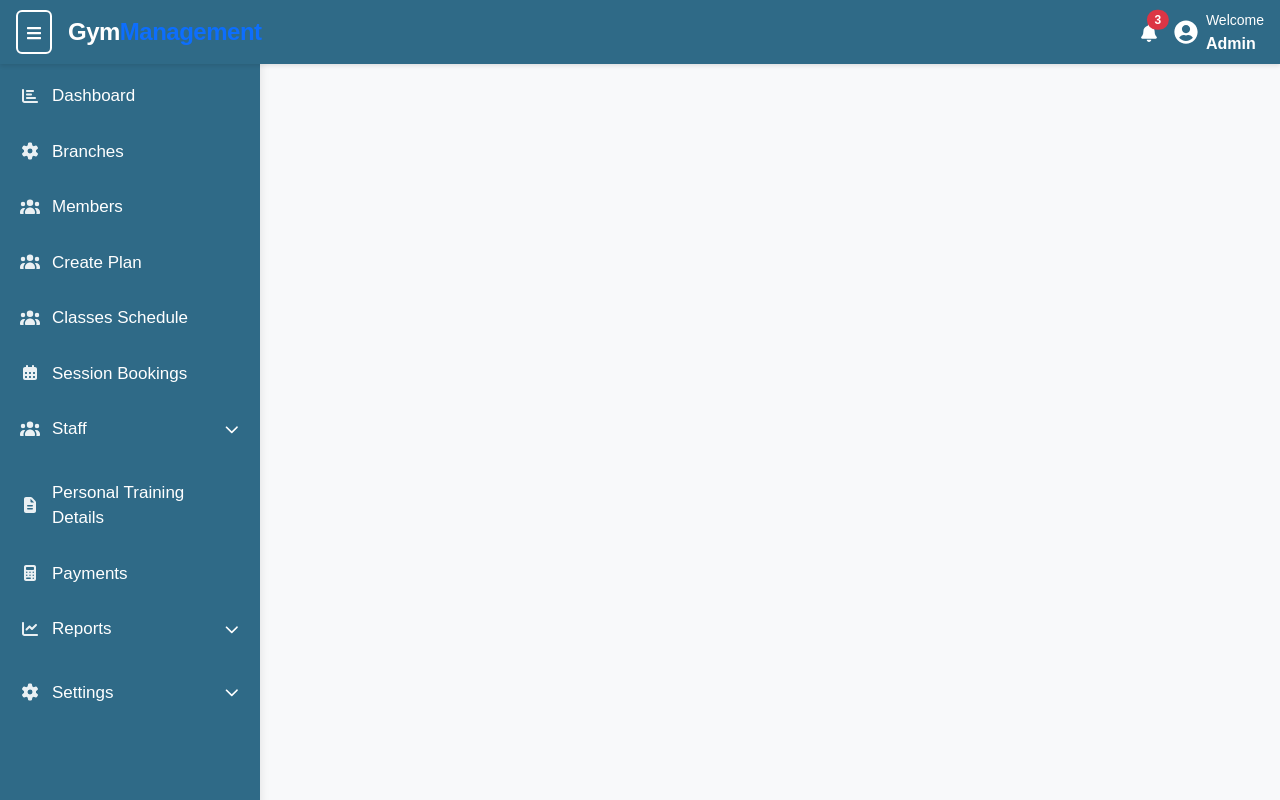
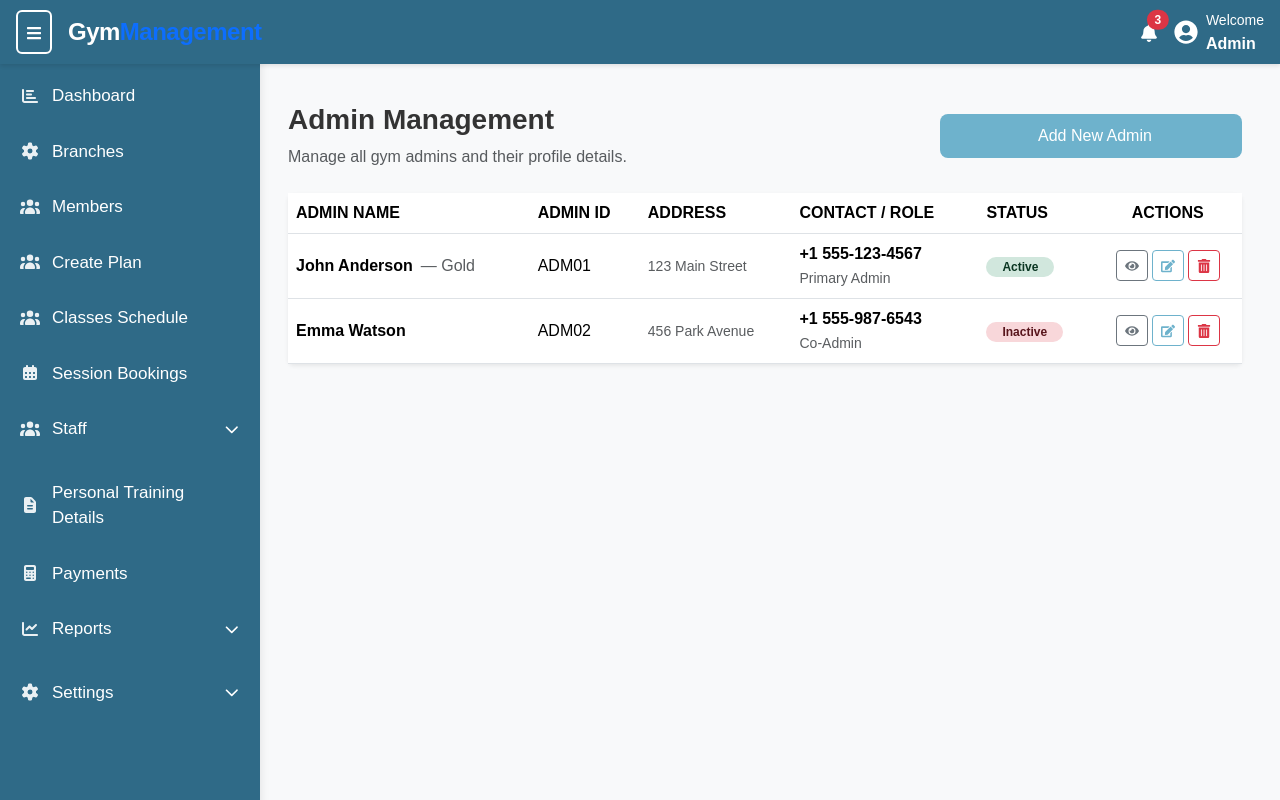
Before and after one commit to shrikantsullere/gym-frontend, a React (Vite) app: page /superadmin/Admin in a window 1280 px wide. Built offline with nearby package versions, Linux system fonts and the light colour scheme.

Commit message:
prashant

```diff
--- a/src/App.jsx
+++ b/src/App.jsx
@@ -87,6 +87,10 @@ import Staff from "./Dashboard/SuperAdmin/People/Staff";
 import Members from "./Dashboard/SuperAdmin/People/Members";
 import Invoices from "./Dashboard/SuperAdmin/Payments/Invoices";
 import Payments from "./Dashboard/SuperAdmin/Payments/Payments";
+// import Request from "./Dashboard/SuperAdmin/Request";
+import Request from "./Dashboard/SuperAdmin/Requestplan";
+
+
 
 
 
@@ -176,7 +180,7 @@ function App() {
 
 
                 <Route path="/superadmin/dashboard" element={<DashboardHomePage />} />
-                <Route path="/superadmin/Owner" element={<SuperAdminOwner />} />
+                <Route path="/superadmin/Admin" element={<SuperAdminOwner />} />
 
                 <Route path="/superadmin/Plans&Pricing" element={<Plans />} />
                 <Route path="/superadmin/marketing" element={<Marketing />} />
@@ -196,6 +200,7 @@ function App() {
                 <Route path="superadmin/payments" element={<Payments />} />
                 {/* <Route path="superadmin/setting" element={<Setting />} /> */}
                 <Route path="/superadmin/setting" element={<Setting />} />
+                <Route path="/superadmin/request-plan" element={<Request />} />
 
 
 
--- /dev/null
+++ b/src/Dashboard/SuperAdmin/Requestplan.jsx
@@ -0,0 +1,262 @@
+import React, { useState } from "react";
+import { FaCheck, FaTimes } from "react-icons/fa";
+
+const RequestedPlans = () => {
+  const [rows, setRows] = useState([
+    {
+      admin: "kiaaa teach",
+      email: "pankit1205@gmail.com",
+      plan: "Gold",
+      billing: "Yearly",
+      date: "2025-11-29",
+      status: "Pending",
+    },
+    {
+      admin: "Kiaan",
+      email: "Kiaan@gmail.com",
+      plan: "Gold",
+      billing: "Yearly",
+      date: "2025-11-20",
+      status: "Pending",
+    },
+    {
+      admin: "ram",
+      email: "ram@gmail.com",
+      plan: "Basic",
+      billing: "Yearly",
+      date: "2025-11-11",
+      status: "Pending",
+    },
+    {
+      admin: "ABC Technologies Pvt Ltd",
+      email: "contact@abctech.com",
+      plan: "Basic",
+      billing: "Monthly",
+      date: "2025-11-21",
+      status: "Pending",
+    },
+  ]);
+
+  const updateStatus = (index, newStatus) => {
+    const updated = [...rows];
+    updated[index].status = newStatus;
+    setRows(updated);
+  };
+
+  const styles = {
+    container: {
+      padding: "30px",
+      background: "#f7f8fa",
+      fontFamily: "Inter, sans-serif",
+    },
+
+    titleBox: {
+      display: "flex",
+      alignItems: "center",
+      gap: "12px",
+      marginBottom: "20px",
+    },
+
+    titleCircle: {
+      width: "40px",
+      height: "40px",
+      borderRadius: "50%",
+      background: "#1e1e1e",
+      display: "flex",
+      justifyContent: "center",
+      alignItems: "center",
+      color: "white",
+      fontSize: "18px",
+      fontWeight: 600,
+    },
+
+    title: {
+      fontSize: "24px",
+      fontWeight: 600,
+    },
+
+    tableBox: {
+      background: "white",
+      padding: "20px",
+      borderRadius: "18px",
+      boxShadow: "0 4px 15px rgba(0,0,0,0.08)",
+    },
+
+    headerRow: {
+      display: "grid",
+      gridTemplateColumns: "1.4fr 1.6fr 1fr 1fr 1fr 1fr 1fr",
+      padding: "16px 10px",
+      fontWeight: 600,
+      borderBottom: "2px solid #eee",
+      color: "#333",
+      fontSize: "15px",
+    },
+
+    row: {
+      display: "grid",
+      gridTemplateColumns: "1.4fr 1.6fr 1fr 1fr 1fr 1fr 1fr",
+      padding: "16px 10px",
+      fontSize: "14px",
+      alignItems: "center",
+      borderBottom: "1px solid #f1f1f1",
+      transition: "0.25s",
+      cursor: "pointer",
+    },
+
+    rowHover: {
+      background: "#f5faff",
+      boxShadow: "0 2px 8px rgba(0,0,0,0.08)",
+      transform: "scale(1.002)",
+    },
+
+    pill: {
+      padding: "7px 14px",
+      borderRadius: "20px",
+      fontWeight: 600,
+      fontSize: "13px",
+    },
+
+    gold: { background: "#ffd200", color: "#111" },
+    basic: { background: "#b6e6ef", color: "#083d44" },
+
+    statusBase: {
+      padding: "7px 14px",
+      borderRadius: "20px",
+      fontWeight: 600,
+      fontSize: "13px",
+      textAlign: "center",
+    },
+
+    pending: { background: "#ffe9b3", color: "#8a5d00" },
+    approved: { background: "#2ecc71", color: "white" },
+    rejected: { background: "#ff6e6e", color: "white" },
+
+    actions: {
+      display: "flex",
+      gap: "10px",
+    },
+
+    button: {
+      padding: "8px 16px",
+      borderRadius: "20px",
+      fontSize: "13px",
+      cursor: "pointer",
+      border: "none",
+      display: "flex",
+      alignItems: "center",
+      gap: "6px",
+      transition: "0.25s",
+      fontWeight: 600,
+    },
+
+    approveBtn: {
+      background: "#28c76f",
+      color: "white",
+    },
+
+    rejectBtn: {
+      background: "#ff4d4d",
+      color: "white",
+    },
+
+    btnHover: {
+      transform: "translateY(-2px)",
+      boxShadow: "0 4px 8px rgba(0,0,0,0.2)",
+    },
+  };
+
+  // TRACK WHICH ROW IS HOVERED
+  const [hoverIndex, setHoverIndex] = useState(null);
+
+  return (
+    <div style={styles.container}>
+      {/* HEADER WITH BLACK CIRCLE */}
+      <div style={styles.titleBox}>
+        <div style={styles.titleCircle}>📘</div>
+        <h2 style={styles.title}>Requested Plans</h2>
+      </div>
+
+      <div style={styles.tableBox}>
+        <div style={styles.headerRow}>
+          <span>Admin</span>
+          <span>Email</span>
+          <span>Plan</span>
+          <span>Billing</span>
+          <span>Date</span>
+          <span>Status</span>
+          <span>Actions</span>
+        </div>
+
+        {rows.map((item, index) => (
+          <div
+            key={index}
+            style={{
+              ...styles.row,
+              ...(hoverIndex === index ? styles.rowHover : {}),
+            }}
+            onMouseEnter={() => setHoverIndex(index)}
+            onMouseLeave={() => setHoverIndex(null)}
+          >
+            <span>{item.admin}</span>
+            <span>{item.email}</span>
+
+            <span>
+              <span
+                style={{
+                  ...styles.pill,
+                  ...(item.plan === "Gold" ? styles.gold : styles.basic),
+                }}
+              >
+                {item.plan}
+              </span>
+            </span>
+
+            <span>{item.billing}</span>
+            <span>{item.date}</span>
+
+            <span>
+              <span
+                style={{
+                  ...styles.statusBase,
+                  ...(item.status === "Pending"
+                    ? styles.pending
+                    : item.status === "Approved"
+                    ? styles.approved
+                    : styles.rejected),
+                }}
+              >
+                {item.status}
+              </span>
+            </span>
+
+            <span style={styles.actions}>
+              <button
+                style={{
+                  ...styles.button,
+                  ...styles.approveBtn,
+                  ...(hoverIndex === index ? styles.btnHover : {}),
+                }}
+                onClick={() => updateStatus(index, "Approved")}
+              >
+                <FaCheck /> Approve
+              </button>
+
+              <button
+                style={{
+                  ...styles.button,
+                  ...styles.rejectBtn,
+                  ...(hoverIndex === index ? styles.btnHover : {}),
+                }}
+                onClick={() => updateStatus(index, "Rejected")}
+              >
+                <FaTimes /> Reject
+              </button>
+            </span>
+          </div>
+        ))}
+      </div>
+    </div>
+  );
+};
+
+export default RequestedPlans;
--- a/src/Dashboard/SuperAdmin/SuperAdminOwner.jsx
+++ b/src/Dashboard/SuperAdmin/SuperAdminOwner.jsx
@@ -1,51 +1,51 @@
 import React, { useState, useEffect } from 'react';
 import { FaEye, FaEdit, FaTrashAlt } from 'react-icons/fa';
 
-const SuperAdminOwner = () => {
+const SuperAdminAdmin = () => {
   const [isModalOpen, setIsModalOpen] = useState(false);
   const [isDeleteModalOpen, setIsDeleteModalOpen] = useState(false);
   const [modalType, setModalType] = useState('add');
-  const [selectedOwner, setSelectedOwner] = useState(null);
+  const [selectedAdmin, setSelectedAdmin] = useState(null);
 
   const handleAddNew = () => {
     setModalType('add');
-    setSelectedOwner(null);
+    setSelectedAdmin(null);
     setIsModalOpen(true);
   };
 
-  const handleView = (owner) => {
+  const handleView = (admin) => {
     setModalType('view');
-    setSelectedOwner(owner);
+    setSelectedAdmin(admin);
     setIsModalOpen(true);
   };
 
-  const handleEdit = (owner) => {
+  const handleEdit = (admin) => {
     setModalType('edit');
-    setSelectedOwner(owner);
+    setSelectedAdmin(admin);
     setIsModalOpen(true);
   };
 
-  const handleDeleteClick = (owner) => {
-    setSelectedOwner(owner);
+  const handleDeleteClick = (admin) => {
+    setSelectedAdmin(admin);
     setIsDeleteModalOpen(true);
   };
 
   const confirmDelete = () => {
-    if (selectedOwner) {
-      alert(`Owner "${selectedOwner.name}" has been deleted.`);
+    if (selectedAdmin) {
+      alert(`Admin "${selectedAdmin.name}" has been deleted.`);
     }
     setIsDeleteModalOpen(false);
-    setSelectedOwner(null);
+    setSelectedAdmin(null);
   };
 
   const closeModal = () => {
     setIsModalOpen(false);
-    setSelectedOwner(null);
+    setSelectedAdmin(null);
   };
 
   const closeDeleteModal = () => {
     setIsDeleteModalOpen(false);
-    setSelectedOwner(null);
+    setSelectedAdmin(null);
   };
 
   useEffect(() => {
@@ -53,15 +53,15 @@ const SuperAdminOwner = () => {
     return () => { document.body.style.overflow = 'unset'; };
   }, [isModalOpen, isDeleteModalOpen]);
 
-  const owners = [
+  const admins = [
     {
       id: 1,
       name: "John Anderson",
-      ownerId: "OWN01",
+      adminId: "ADM01",
       address: "123 Main Street",
-      role: "Primary Owner",
+      role: "Primary Admin",
       phone: "+1 555-123-4567",
-      email: "john@owner.com",
+      email: "john@admin.com",
       status: "Active",
       username: "john_admin",
       plans: [
@@ -71,13 +71,13 @@ const SuperAdminOwner = () => {
     {
       id: 2,
       name: "Emma Watson",
-      ownerId: "OWN02",
+      adminId: "ADM02",
       address: "456 Park Avenue",
-      role: "Co-Owner",
+      role: "Co-Admin",
       phone: "+1 555-987-6543",
-      email: "emma@owner.com",
+      email: "emma@admin.com",
       status: "Inactive",
-      username: "emma_owner",
+      username: "emma_admin",
       plans: []
     }
   ];
@@ -96,10 +96,10 @@ const SuperAdminOwner = () => {
 
   const getModalTitle = () => {
     switch (modalType) {
-      case 'add': return 'Add New Owner';
-      case 'edit': return 'Edit Owner';
-      case 'view': return 'Owner Details';
-      default: return 'Owner Management';
+      case 'add': return 'Add New Admin';
+      case 'edit': return 'Edit Admin';
+      case 'view': return 'Admin Details';
+      default: return 'Admin Management';
     }
   };
 
@@ -108,8 +108,8 @@ const SuperAdminOwner = () => {
 
       <div className="row mb-4 align-items-center">
         <div className="col-12 col-lg-8 mb-3 mb-lg-0">
-          <h2 className="fw-bold h3 h2-md">Owner Management</h2>
-          <p className="text-muted mb-0">Manage all gym owners and their profile details.</p>
+          <h2 className="fw-bold h3 h2-md">Admin Management</h2>
+          <p className="text-muted mb-0">Manage all gym admins and their profile details.</p>
         </div>
         <div className="col-12 col-lg-4 text-lg-end">
           <button
@@ -117,7 +117,7 @@ const SuperAdminOwner = () => {
             style={{ backgroundColor: '#6EB2CC', color: 'white', border: 'none', borderRadius: '8px', padding: '10px 20px', fontSize: '1rem', fontWeight: '500' }}
             onClick={handleAddNew}
           >
-            <i className="fas fa-plus me-2"></i> Add New Owner
+            <i className="fas fa-plus me-2"></i> Add New Admin
           </button>
         </div>
       </div>
@@ -127,8 +127,8 @@ const SuperAdminOwner = () => {
           <table className="table table-hover align-middle mb-0">
             <thead className="bg-light">
               <tr>
-                <th>OWNER NAME</th>
-                <th>OWNER ID</th>
+                <th>ADMIN NAME</th>
+                <th>ADMIN ID</th>
                 <th>ADDRESS</th>
                 <th>CONTACT / ROLE</th>
                 <th>STATUS</th>
@@ -136,31 +136,37 @@ const SuperAdminOwner = () => {
               </tr>
             </thead>
             <tbody>
-              {owners.map((owner) => (
-                <tr key={owner.id} className="hover-row" style={{ cursor: 'pointer' }}>
+              {admins.map((admin) => (
+                <tr key={admin.id} className="hover-row" style={{ cursor: 'pointer' }}>
 
-                  <td onClick={() => handleView(owner)}><strong>{owner.name}</strong></td>
-                  <td onClick={() => handleView(owner)}>{owner.ownerId}</td>
-                  <td onClick={() => handleView(owner)}><small className="text-muted">{owner.address}</small></td>
-
-                  <td onClick={() => handleView(owner)}>
-                    <div><strong>{owner.phone}</strong></div>
-                    <small className="text-muted">{owner.role}</small>
+                  <td onClick={() => handleView(admin)}>
+                    <strong>{admin.name}</strong>
+                    {admin.plans?.[0]?.planName && (
+                      <span className="text-muted ms-2">— {admin.plans[0].planName}</span>
+                    )}
                   </td>
 
-                  <td onClick={() => handleView(owner)}>{getStatusBadge(owner.status)}</td>
+                  <td onClick={() => handleView(admin)}>{admin.adminId}</td>
+                  <td onClick={() => handleView(admin)}><small className="text-muted">{admin.address}</small></td>
+
+                  <td onClick={() => handleView(admin)}>
+                    <div><strong>{admin.phone}</strong></div>
+                    <small className="text-muted">{admin.role}</small>
+                  </td>
+
+                  <td onClick={() => handleView(admin)}>{getStatusBadge(admin.status)}</td>
 
                   <td className="text-center">
                     <div className="d-flex justify-content-center gap-1">
-                      <button className="btn btn-sm btn-outline-secondary" onClick={(e) => { e.stopPropagation(); handleView(owner); }}>
+                      <button className="btn btn-sm btn-outline-secondary" onClick={(e) => { e.stopPropagation(); handleView(admin); }}>
                         <FaEye size={14} />
                       </button>
 
-                      <button className="btn btn-sm btn-outline-primary" onClick={(e) => { e.stopPropagation(); handleEdit(owner); }}>
+                      <button className="btn btn-sm btn-outline-primary" onClick={(e) => { e.stopPropagation(); handleEdit(admin); }}>
                         <FaEdit size={14} />
                       </button>
 
-                      <button className="btn btn-sm btn-outline-danger" onClick={(e) => { e.stopPropagation(); handleDeleteClick(owner); }}>
+                      <button className="btn btn-sm btn-outline-danger" onClick={(e) => { e.stopPropagation(); handleDeleteClick(admin); }}>
                         <FaTrashAlt size={14} />
                       </button>
                     </div>
@@ -184,12 +190,12 @@ const SuperAdminOwner = () => {
               </div>
 
               <div className="modal-body p-4">
-                <OwnerForm
+                <AdminForm
                   mode={modalType}
-                  owner={selectedOwner}
+                  admin={selectedAdmin}
                   onCancel={closeModal}
                   onSubmit={(payload) => {
-                    alert(`${modalType === 'add' ? 'New owner added' : 'Owner updated'} successfully!`);
+                    alert(`${modalType === 'add' ? 'New admin added' : 'Admin updated'} successfully!`);
                     closeModal();
                   }}
                 />
@@ -213,7 +219,7 @@ const SuperAdminOwner = () => {
               <div className="modal-body text-center py-4">
                 <h5>Are you sure?</h5>
                 <p className="text-muted">
-                  This will permanently delete <strong>{selectedOwner?.name}</strong>.
+                  This will permanently delete <strong>{selectedAdmin?.name}</strong>.
                 </p>
               </div>
 
@@ -232,44 +238,29 @@ const SuperAdminOwner = () => {
 };
 
 
-// -------------------------------- //--
-// UPDATED OWNER FORM WITH AUTO DESCRIPTION
-// -------------------------------- //--
-
-
-const OwnerForm = ({ mode, owner, onCancel, onSubmit }) => {
+// ---------------------------
+// AdminForm (previously OwnerForm) stays same except labels changed to Admin
+// ---------------------------
+const AdminForm = ({ mode, admin, onCancel, onSubmit }) => {
   const isView = mode === 'view';
   const isAdd = mode === 'add';
 
-  const initialActive = (owner?.status || 'Inactive') === 'Active';
+  const initialActive = (admin?.status || 'Inactive') === 'Active';
 
   const planOptions = {
-    Gold: {
-      price: "1200",
-      duration: "12 Months",
-      description: "Best premium plan with full access"
-    },
-    Silver: {
-      price: "800",
-      duration: "6 Months",
-      description: "Affordable mid-range plan for regular users"
-    },
-    Basic: {
-      price: "500",
-      duration: "3 Months",
-      description: "Starter plan for new gym members"
-    }
+    Gold: { price: "1200", duration: "12 Months", description: "Best premium plan with full access" },
+    Silver: { price: "800", duration: "6 Months", description: "Affordable mid-range plan for regular users" },
+    Basic: { price: "500", duration: "3 Months", description: "Starter plan for new gym members" }
   };
 
-  const [selectedPlan, setSelectedPlan] = useState(owner?.plans?.[0]?.planName || "");
-  const [planPrice, setPlanPrice] = useState(owner?.plans?.[0]?.price || "");
-  const [planDuration, setPlanDuration] = useState(owner?.plans?.[0]?.duration || "");
-  const [planDescription, setPlanDescription] = useState(owner?.plans?.[0]?.description || "");
+  const [selectedPlan, setSelectedPlan] = useState(admin?.plans?.[0]?.planName || "");
+  const [planPrice, setPlanPrice] = useState(admin?.plans?.[0]?.price || "");
+  const [planDuration, setPlanDuration] = useState(admin?.plans?.[0]?.duration || "");
+  const [planDescription, setPlanDescription] = useState(admin?.plans?.[0]?.description || "");
 
   const handlePlanChange = (e) => {
     const plan = e.target.value;
     setSelectedPlan(plan);
-
     if (planOptions[plan]) {
       setPlanPrice(planOptions[plan].price);
       setPlanDuration(planOptions[plan].duration);
@@ -284,42 +275,30 @@ const OwnerForm = ({ mode, owner, onCancel, onSubmit }) => {
   const handleSubmit = (e) => {
     e.preventDefault();
     if (isView) return onCancel();
-
     const fd = new FormData(e.currentTarget);
     const data = Object.fromEntries(fd.entries());
 
     const payload = {
       name: data.name,
       gymName: data.gymName,
-      ownerId: data.ownerId,
+      adminId: data.adminId,
       address: data.address,
       phone: data.phone,
       email: data.email,
       username: data.username,
       password: data.password,
       status: data.statusToggle ? "Active" : "Inactive",
-
-      plans: [
-        {
-          planName: selectedPlan,
-          price: planPrice,
-          duration: planDuration,
-          description: planDescription
-        }
-      ]
+      plans: [{ planName: selectedPlan, price: planPrice, duration: planDuration, description: planDescription }]
     };
-
     onSubmit(payload);
   };
 
   return (
     <form onSubmit={handleSubmit}>
-
       <div className="row mb-3 g-3">
-
         <div className="col-md-6">
-          <label className="form-label">Owner Name *</label>
-          <input name="name" className="form-control" defaultValue={owner?.name || ""} readOnly={isView} />
+          <label className="form-label">Admin Name *</label>
+          <input name="name" className="form-control" defaultValue={admin?.name || ""} readOnly={isView} />
         </div>
 
         {isAdd ? (
@@ -329,117 +308,79 @@ const OwnerForm = ({ mode, owner, onCancel, onSubmit }) => {
           </div>
         ) : (
           <div className="col-md-6">
-            <label className="form-label">Owner ID *</label>
-            <input name="ownerId" className="form-control" defaultValue={owner?.ownerId || ""} readOnly={isView} />
+            <label className="form-label">Admin ID *</label>
+            <input name="adminId" className="form-control" defaultValue={admin?.adminId || ""} readOnly={isView} />
           </div>
         )}
-
       </div>
 
       <div className="row mb-3 g-3">
         <div className="col-md-6">
           <label className="form-label">Address *</label>
-          <input name="address" className="form-control" defaultValue={owner?.address || ""} readOnly={isView} />
+          <input name="address" className="form-control" defaultValue={admin?.address || ""} readOnly={isView} />
         </div>
-
         <div className="col-md-6">
           <label className="form-label">Phone *</label>
-          <input name="phone" className="form-control" defaultValue={owner?.phone || ""} readOnly={isView} />
+          <input name="phone" className="form-control" defaultValue={admin?.phone || ""} readOnly={isView} />
         </div>
-
         <div className="col-md-6">
           <label className="form-label">Email *</label>
-          <input name="email" className="form-control" defaultValue={owner?.email || ""} readOnly={isView} />
+          <input name="email" className="form-control" defaultValue={admin?.email || ""} readOnly={isView} />
         </div>
       </div>
 
       <h6 className="fw-semibold mb-3">Login Information</h6>
-
       <div className="row mb-3 g-3">
-
         <div className="col-md-6">
           <label className="form-label">Username *</label>
-          <input name="username" className="form-control" defaultValue={owner?.username || ""} readOnly={isView} />
+          <input name="username" className="form-control" defaultValue={admin?.username || ""} readOnly={isView} />
         </div>
-
         {!isView && (
           <div className="col-md-6">
             <label className="form-label">Password *</label>
             <input name="password" type="password" className="form-control" />
           </div>
         )}
-
       </div>
 
       <h6 className="fw-semibold mt-4 mb-3">Plans Information</h6>
-
       <div className="row mb-3 g-3">
-
         <div className="col-md-6">
           <label className="form-label">Plan Name *</label>
-          <select
-            name="planName"
-            className="form-control"
-            value={selectedPlan}
-            onChange={handlePlanChange}
-            disabled={isView}
-          >
+          <select name="planName" className="form-control" value={selectedPlan} onChange={handlePlanChange} disabled={isView}>
             <option value="">Select Plan</option>
             <option value="Gold">Gold</option>
             <option value="Silver">Silver</option>
             <option value="Basic">Basic</option>
           </select>
         </div>
-
         <div className="col-md-6">
           <label className="form-label">Price *</label>
           <input name="price" className="form-control" value={planPrice} readOnly />
         </div>
-
         <div className="col-md-6">
           <label className="form-label">Duration *</label>
           <input name="duration" className="form-control" value={planDuration} readOnly />
         </div>
-
         <div className="col-md-12">
           <label className="form-label">Description *</label>
-          <textarea
-            name="description"
-            className="form-control"
-            rows="2"
-            value={planDescription}
-            onChange={(e) => setPlanDescription(e.target.value)}
-            readOnly={isView}
-          ></textarea>
+          <textarea name="description" className="form-control" rows="2" value={planDescription} onChange={(e) => setPlanDescription(e.target.value)} readOnly={isView}></textarea>
         </div>
-
       </div>
 
       <div className="mb-4 mt-3">
         <label className="form-label me-3">Status</label>
         <div className="form-check form-switch">
-          <input
-            name="statusToggle"
-            type="checkbox"
-            className="form-check-input"
-            defaultChecked={initialActive}
-            disabled={isView}
-          />
+          <input name="statusToggle" type="checkbox" className="form-check-input" defaultChecked={initialActive} disabled={isView} />
         </div>
       </div>
 
       <div className="d-flex justify-content-end gap-2">
         <button className="btn btn-outline-secondary px-4" type="button" onClick={onCancel}>Close</button>
-
-        {!isView && (
-          <button className="btn px-4" style={{ backgroundColor: '#6EB2CC', color: '#fff' }} type="submit">
-            {mode === 'add' ? "Save Owner" : "Update Owner"}
-          </button>
-        )}
+        {!isView && <button className="btn px-4" style={{ backgroundColor: '#6EB2CC', color: '#fff' }} type="submit">{mode === 'add' ? "Save Admin" : "Update Admin"}</button>}
       </div>
-
     </form>
   );
 };
 
-export default SuperAdminOwner;
+export default SuperAdminAdmin;
--- a/src/Layout/Sidebar.jsx
+++ b/src/Layout/Sidebar.jsx
@@ -66,10 +66,12 @@ const Sidebar = ({ collapsed, setCollapsed }) => {
     // ],
    superadmin: [
   { name: "Dashboard", icon: faChartBar, path: "/superadmin/dashboard" },
-  { name: "Owner", icon: faUsers, path: "/superadmin/Owner" },
-  { name: "Plans & Pricing", icon: faStarOfDavid, path: "/superadmin/Plans&Pricing" },
+  { name: "Admin", icon: faUsers, path: "/superadmin/Admin" },
+  { name: "Request Plan", icon:  faClipboardCheck, path: "/superadmin/request-plan" },
+  { name: "Plans & Pricing", icon: faChartLine, path: "/superadmin/Plans&Pricing" },
   { name: "Payments", icon: faMoneyBillAlt, path: "/superadmin/payments" },
   { name: "Setting", icon:  faCogs, path: "/superadmin/setting" },
+
 ],
 
 
```
